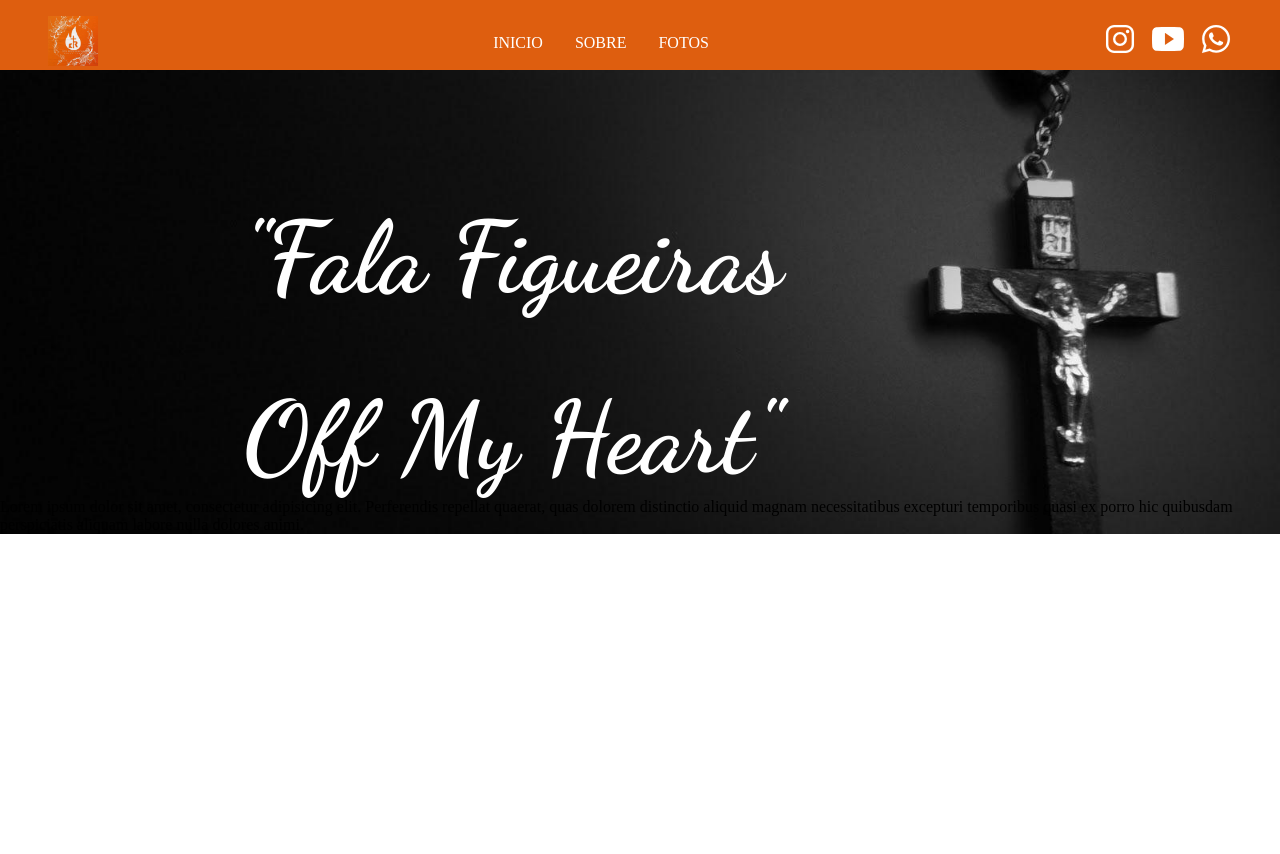
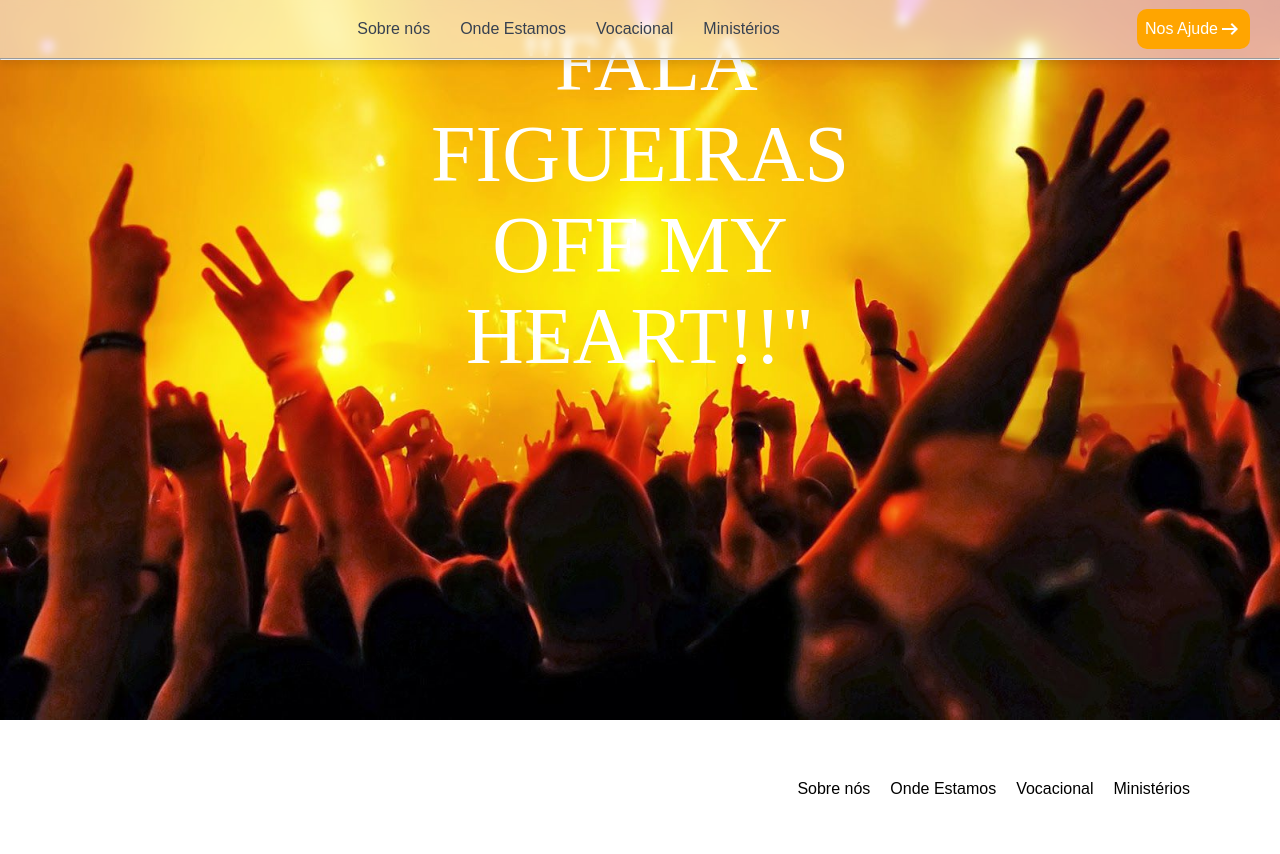
Before and after one commit to carlossilva2001/Trabalho_Front, a plain HTML site: page index.html in a window 1280 px wide. Before the commit the page ends 800 px from the top, so only its background shows below. Drawn offline with nearby package versions, Linux system fonts and the light colour scheme; a web font is replaced by a local one.

Commit message:
ALTERAÇÃO

```diff
--- a/index.html
+++ b/index.html
@@ -8,44 +8,44 @@
     <link rel="preconnect" href="https://fonts.googleapis.com">
     <link rel="preconnect" href="https://fonts.gstatic.com" crossorigin>
     <link href="https://fonts.googleapis.com/css2?family=Dancing+Script:wght@400..700&family=Playwrite+GB+S:ital,wght@0,100..400;1,100..400&display=swap" rel="stylesheet">
+    <link rel="stylesheet" href="https://fonts.googleapis.com/css2?family=Material+Symbols+Outlined:opsz,wght,FILL,GRAD@20..48,100..700,0..1,-50..200&icon_names=arrow_right_alt" />
 
 </head>
 
 <body>
-    <div class="backgroud">
-        <header>
-            <div class="logo">
-                <img src="pagina Principal/img/logo.jpg" alt="IMAGEM DE LOGO">
-            </div>
-            <nav>
-                <div class="links">
-                    <ul class="h-menu">
-                        <li><a href="#">INICIO</a></li>
-                        <li><a href="#">SOBRE</a></li>
-                        <li><a href="#">FOTOS</a></li>
-                    </ul>
-                </div>
-            </nav>
-            <nav>
-                <div class="h-icons">
-                    <ul class="icones">
+    <header>
+        <nav>
+            <ul id="h-menu">
+                <li><a href="#">Sobre nós</a></li>
+                <li><a href="#">Onde Estamos</a></li>
+                <li><a href="#">Vocacional</a></li>
+                <li><a href="#">Ministérios</a></li>
+            </ul>
+            <button id="botão">Nos Ajude<span class="material-symbols-outlined">
+                arrow_right_alt
+                </span></button>
+        </nav>
+        <hr>
+    </header>
+    <section class="fundo">
+        <div id="imagem1">
+            <figure id="imagens_fundo">
+            <img src="pagina Principal/img/teste_fundo.jpg">
+            </figure>
+            <p id="texto-sobreposto">"FALA FIGUEIRAS<BR>OFF MY HEART!!"</p>
+        </div>
+    </section>
+    <footer>
+        <nav>
+            <ul id="f-menu">
+                <li><a href="#">Sobre nós</a></li>
+                <li><a href="#">Onde Estamos</a></li>
+                <li><a href="#">Vocacional</a></li>
+                <li><a href="#">Ministérios</a></li>
+            </ul>
+        </nav>
+    </footer>
 
-                        <li><a href="https://www.instagram.com/restauracaogoj?utm_source=ig_web_button_share_sheet&igsh=ZDNlZDc0MzIxNw=="><span class="icone"><ion-icon name="logo-instagram"></ion-icon></span></a></li>
-                        <li><a href="https://www.youtube.com/@restauraplay"><span class="icone"><ion-icon name="logo-youtube"></ion-icon></span></a></li>
-                        <li><a href="link whats"><span class="icone"><ion-icon name="logo-whatsapp"></ion-icon></span></a></li>
-                    </ul>
-                </div>
-            </nav>
-        </header>
-        <hr>
-        <div class h-title>
-            <div class="title">
-                <h1>"Fala Figueiras</h1><br>
-                <h1>Off My Heart"</h1>
-            </div class="text-title">
-            <p>Lorem ipsum dolor sit amet, consectetur adipisicing elit. Perferendis repellat quaerat, quas dolorem distinctio aliquid magnam necessitatibus excepturi temporibus quasi ex porro hic quibusdam perspiciatis aliquam labore nulla dolores animi.</p>
-        </div>
-    </div>
 
     <script type="module" src="https://unpkg.com/ionicons@7.1.0/dist/ionicons/ionicons.esm.js"></script>
     <script nomodule src="https://unpkg.com/ionicons@7.1.0/dist/ionicons/ionicons.js"></script>
--- a/pagina Principal/desing.css
+++ b/pagina Principal/desing.css
@@ -1,87 +1,105 @@
-*{
+body {
+    font-family: Arial, Helvetica, sans-serif;
     margin: 0;
     padding: 0;
-    box-sizing: border-box;
-    border: none;
 }
 
-.backgroud{
-    background-image: url(img/img_fundo.jpg);
-    background-repeat;
-    background-position: center;
-    background-size:cover;
-    width: 100%;
-    height: 100%;
+header {
+     position: fixed;
+     top: 0;
+     width: 100%;
+     background-color: rgba(255, 255, 255, 0.6);
+     backdrop-filter: blur(5px);
+     z-index: 10;
+     box-shadow: 0 4px 8px rgba(0, 0, 0, 0.1);
 }
 
-body{
-    background-color: white;
+header hr{
+    margin: 0;
 }
 
-header{
+header nav {
+    margin: 0;
+    text-align: center;
     display: flex;
     justify-content: space-between;
-    padding-top: 1rem;
     align-items: center;
-    background-color: #de5e0f;
 }
 
-.logo img{
-    width: 50px;
-    height: auto;
-    margin-left: 3rem;
+header #h-menu {
+    display: flex;
+    justify-content: center;
+    padding: 0;
+    list-style: none;
+    margin: 20px auto;
 }
 
-ul{
-    list-style: none;
-    display: flex;
+header #h-menu li {
+    margin: 0 15px;
+    font-size: 16px;
 }
 
-ul li{
-    list-style: none;
+header #h-menu a {
+    text-decoration: none;
+    color: #374151;
 }
 
-ul li a{
-    text-decoration: none;
-    color:white;
-    transition: 0.3rem;
+header #h-menu a:hover {
+    color:  #1a1e26;
+    font-weight: bold;
 }
 
-.h-icons{
-    margin-right: 3rem;
+header #botão {
+    background-color: orange;
+    color: white;
+    max-height: min-content;
+    padding: 5px;
+    margin-right: 30px;
+    font-size: 16px;
+    border: none;
+    padding: 8px;
+    border-radius: 10px;
+    display: flex;
+    align-items: center;
 }
 
-.icones{
-    gap: 1rem;
+section figure{
+    margin: 0;
 }
 
-.h-menu{
-    gap:2rem;
+section img{
+    max-width: 100vw;
 }
 
-.icone{
+#texto-sobreposto {
+    position: absolute;
+    margin: 0;
+    top: 25%;
+    left: 50%;
+    transform: translate(-50%, -50%);
     color: white;
-    font-size: 2rem;
-    cursor: pointer;
-
+    font-family: "Cookie", serif;
+    font-size: 80px;
+    text-align: center;
+    z-index: 1;
 }
 
-ul li a:hover{
-    text-transform:capitalize;
-    color: rgb(1, 247, 9);
-    border-bottom-style:none;
+footer{
+    display: flex;
+    justify-content: flex-end;
+
+    margin: 0;
+    padding: 40px;
 }
 
-.title{
-    font-family: "Dancing Script", serif;
-    max-width:max-content;
-    font-size: 50px;
-    color: white;
-    text-align:center;
-    margin-top: 8rem;
-    margin-left: 15rem;
+footer a{
+    text-decoration: none;
+    color: black;
 }
 
-.text-title{
-    color: white;
+footer ul{
+    display: flex;
+    list-style: none;
+    gap: 20px;
+    margin-right: 50px;
 }
```
Also changed, not shown: pagina Principal/img/teste_fundo.jpg (added).
